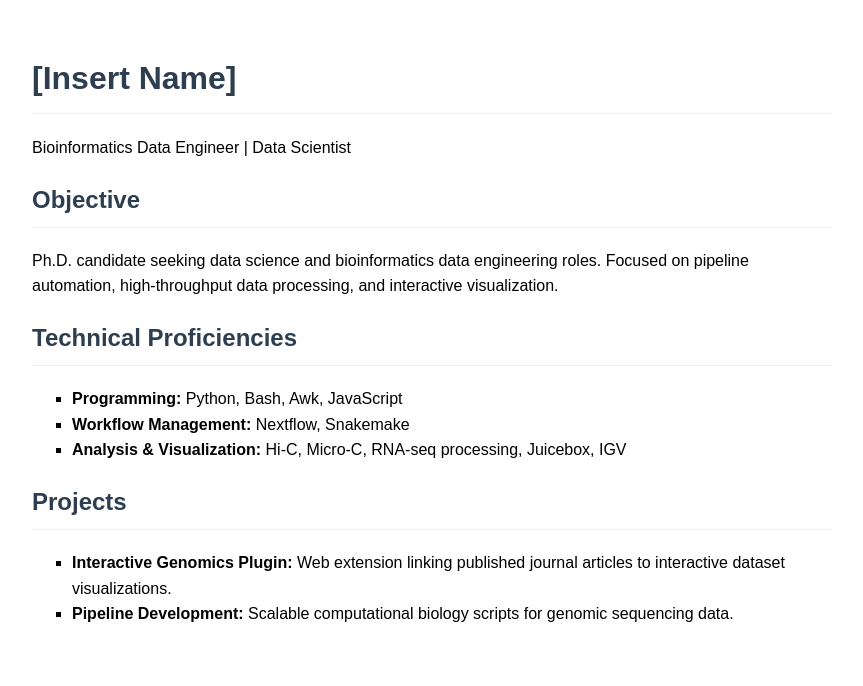
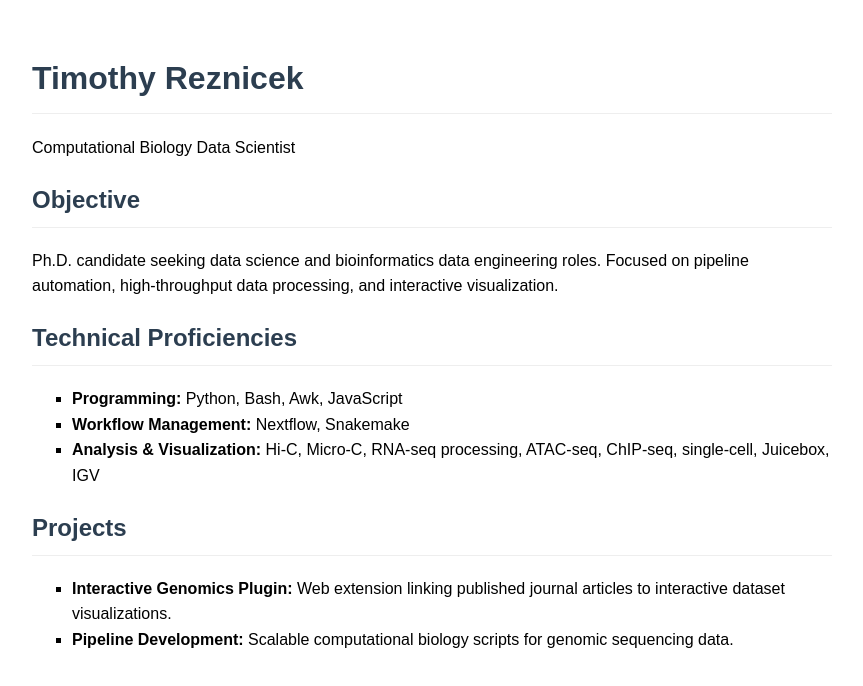
Before and after one commit to treznicek/treznicek.github.io, a plain HTML site: page index.html in a window 1280 px wide. Shown: the whole page, without its empty margins (208-1071 px from the left). Drawn offline with Linux system fonts and the light colour scheme.

Commit message:
Revise header and expand technical proficiencies
Updated personal information and added more analysis techniques.

```diff
--- a/index.html
+++ b/index.html
@@ -12,8 +12,8 @@
 </head>
 <body>
     <header>
-        <h1>[Insert Name]</h1>
-        <p>Bioinformatics Data Engineer | Data Scientist</p>
+        <h1>Timothy Reznicek</h1>
+        <p>Computational Biology Data Scientist</p>
     </header>
 
     <section>
@@ -26,7 +26,7 @@
         <ul>
             <li><strong>Programming:</strong> Python, Bash, Awk, JavaScript</li>
             <li><strong>Workflow Management:</strong> Nextflow, Snakemake</li>
-            <li><strong>Analysis & Visualization:</strong> Hi-C, Micro-C, RNA-seq processing, Juicebox, IGV</li>
+            <li><strong>Analysis & Visualization:</strong> Hi-C, Micro-C, RNA-seq processing, ATAC-seq, ChIP-seq, single-cell, Juicebox, IGV</li>
         </ul>
     </section>
 
```
